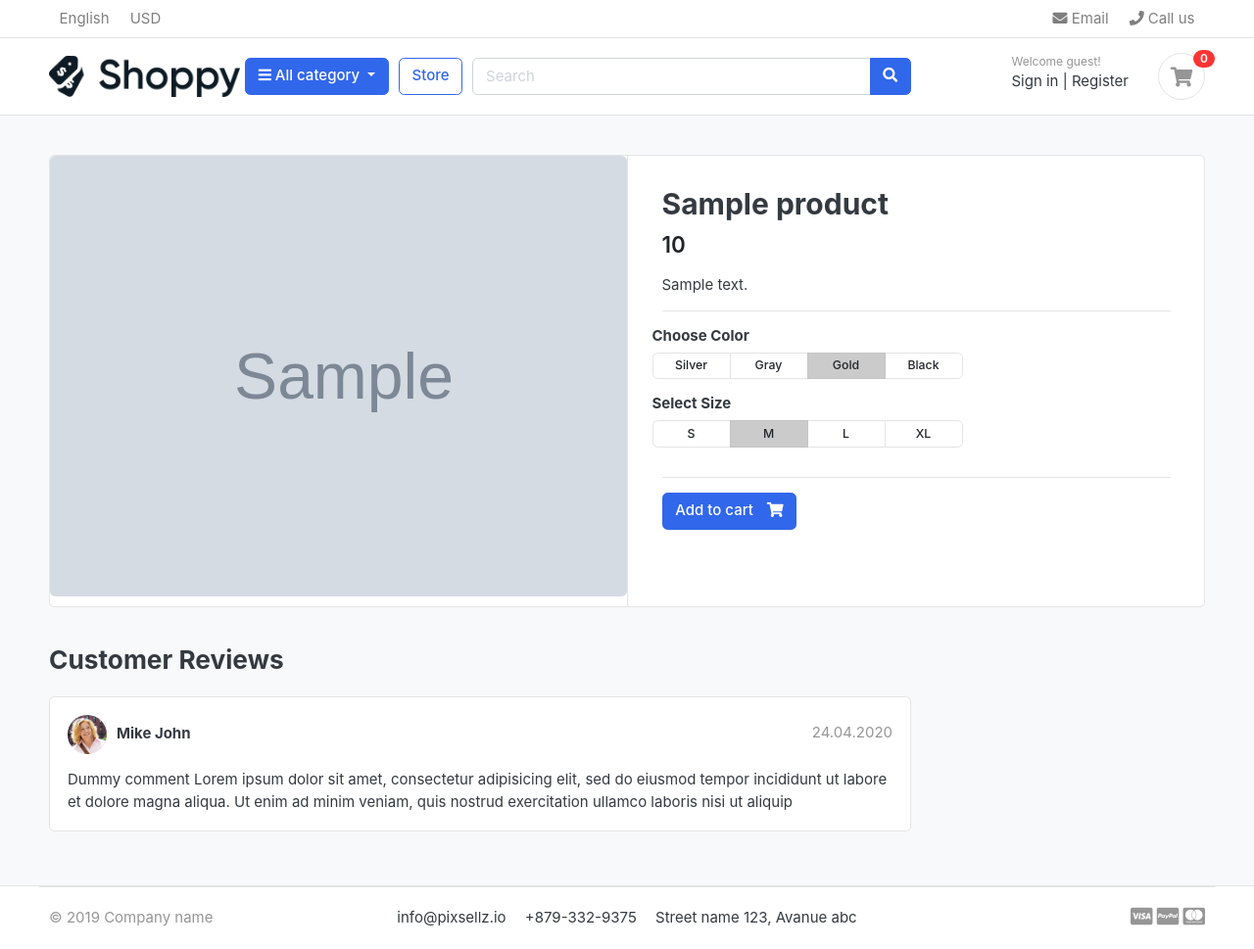
After one commit to Yalchin403/e-commerce-shoppy, a Django app: template templates/store/product_detail.html in a window 1280 px wide. The commit adds this page. Shown: the whole page at 98% size. Run offline with Django 3.2, Linux system fonts and the light colour scheme; the template is opened without the code that fills it: most values are stand-ins (such as "Sample title", 1, 10 or a date in 2020); grey boxes marked "Sample" are stand-in pictures; some libraries are stand-ins or nearby versions; some web fonts are replaced.

```diff
--- a/store/urls.py
+++ b/store/urls.py
@@ -6,4 +6,5 @@ app_name='store'
 urlpatterns = [
     path('', views.StoreView.as_view(), name='store'),
     path('<slug:category_slug>/', views.StoreView.as_view(), name='products_by_category'),
+    path('<slug:category_slug>/<slug:product_slug>/', views.ProductDetailView.as_view(), name='products_detail'),
     ]
--- a/templates/home.html
+++ b/templates/home.html
@@ -19,7 +19,7 @@
 <div class="container">
 
 <header class="section-heading">
-	<a href="./store.html" class="btn btn-outline-primary float-right">See all</a>
+	<a href="/store" class="btn btn-outline-primary float-right">See all</a>
 	<h3 class="section-title">Popular products</h3>
 </header><!-- sect-heading -->
 
--- a/templates/includes/navbar.html
+++ b/templates/includes/navbar.html
@@ -37,13 +37,14 @@
                     <i class="fa fa-bars"></i> All category
                 </button>
                 <div class="dropdown-menu">
+                    <a class="dropdown-item" href="{% url 'store:store' %}">All Products</a>
                     {% for category in links %}
                     <a class="dropdown-item" href="/store/{{category.slug}}">{{ category.category_name }} </a>
                     {% endfor %}
                 </div>
             </div>  <!-- category-wrap.// -->
         </div> <!-- col.// -->
-        <a href="./store.html" class="btn btn-outline-primary">Store</a>
+        <a href="/store" class="btn btn-outline-primary">Store</a>
         <div class="col-lg  col-md-6 col-sm-12 col">
             <form action="#" class="search">
                 <div class="input-group w-100">
--- /dev/null
+++ b/templates/store/product_detail.html
@@ -0,0 +1,116 @@
+{% extends 'base.html' %}
+{% load static %}
+{% block content %}
+
+<section class="section-content padding-y bg">
+    <div class="container">
+
+    <!-- ============================ COMPONENT 1 ================================= -->
+    <div class="card">
+        <div class="row no-gutters">
+            <aside class="col-md-6">
+    <article class="gallery-wrap">
+        <div class="img-big-wrap">
+           <a href="{{product.images.url}}"><img src="{{product.images.url}}"></a>
+        </div> <!-- img-big-wrap.// -->
+
+    </article> <!-- gallery-wrap .end// -->
+            </aside>
+            <main class="col-md-6 border-left">
+    <article class="content-body">
+
+    <h2 class="title">{{product.product_name}}</h2>
+
+    <div class="mb-3">
+        <var class="price h4">{{product.price}}</var>
+    </div>
+
+    <p>{{product.description}}</p>
+
+
+    <hr>
+        <div class="row">
+            <div class="item-option-select">
+                <h6>Choose Color</h6>
+                <div class="btn-group btn-group-sm btn-group-toggle" data-toggle="buttons">
+                  <label class="btn btn-light">
+                    <input type="radio" name="radio_color"> Silver
+                  </label>
+                  <label class="btn btn-light">
+                    <input type="radio" name="radio_color" > Gray
+                  </label>
+                  <label class="btn btn-light active">
+                    <input type="radio" name="radio_color checked"> Gold
+                  </label>
+                  <label class="btn btn-light">
+                    <input type="radio" name="radio_color"> Black
+                  </label>
+                </div>
+            </div>
+        </div> <!-- row.// -->
+        <div class="row">
+            <div class="item-option-select">
+                <h6>Select Size</h6>
+                <div class="btn-group btn-group-sm btn-group-toggle" data-toggle="buttons">
+                  <label class="btn btn-light">
+                    <input type="radio" name="radio_color"> S
+                  </label>
+                  <label class="btn btn-light active">
+                    <input type="radio" name="radio_color" checked> M
+                  </label>
+                  <label class="btn btn-light">
+                    <input type="radio" name="radio_color"> L
+                  </label>
+                  <label class="btn btn-light">
+                    <input type="radio" name="radio_color"> XL
+                  </label>
+                </div>
+            </div>
+        </div> <!-- row.// -->
+        <hr>
+        <a href="./product-detail.html" class="btn  btn-primary"> <span class="text">Add to cart</span> <i class="fas fa-shopping-cart"></i>  </a>
+    </article> <!-- product-info-aside .// -->
+            </main> <!-- col.// -->
+        </div> <!-- row.// -->
+    </div> <!-- card.// -->
+    <!-- ============================ COMPONENT 1 END .// ================================= -->
+
+    <br>
+
+    <div class="row">
+                <div class="col-md-9">
+
+        <header class="section-heading">
+            <h3>Customer Reviews </h3>
+
+        </header>
+
+        <article class="box mb-3">
+            <div class="icontext w-100">
+                <img src="./images/avatars/avatar1.jpg" class="img-xs icon rounded-circle">
+                <div class="text">
+                    <span class="date text-muted float-md-right">24.04.2020 </span>
+                    <h6 class="mb-1">Mike John </h6>
+
+                </div>
+            </div> <!-- icontext.// -->
+            <div class="mt-3">
+                <p>
+                    Dummy comment Lorem ipsum dolor sit amet, consectetur adipisicing elit, sed do eiusmod
+                    tempor incididunt ut labore et dolore magna aliqua. Ut enim ad minim veniam,
+                    quis nostrud exercitation ullamco laboris nisi ut aliquip
+                </p>
+            </div>
+        </article>
+
+
+
+        </div> <!-- col.// -->
+    </div> <!-- row.// -->
+
+
+    </div> <!-- container .//  -->
+    </section>
+    <!-- ========================= SECTION CONTENT END// ========================= -->
+
+{% endblock %}
```
Also changed, not shown: accounts/models.py (+13 -1 lines), store/views.py (+8 -0 lines), templates/store/store.html (+8 -2 lines).
